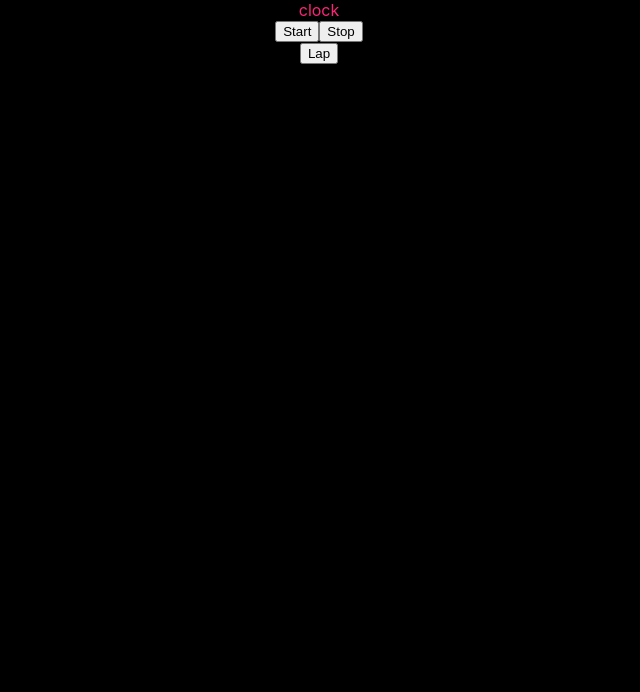
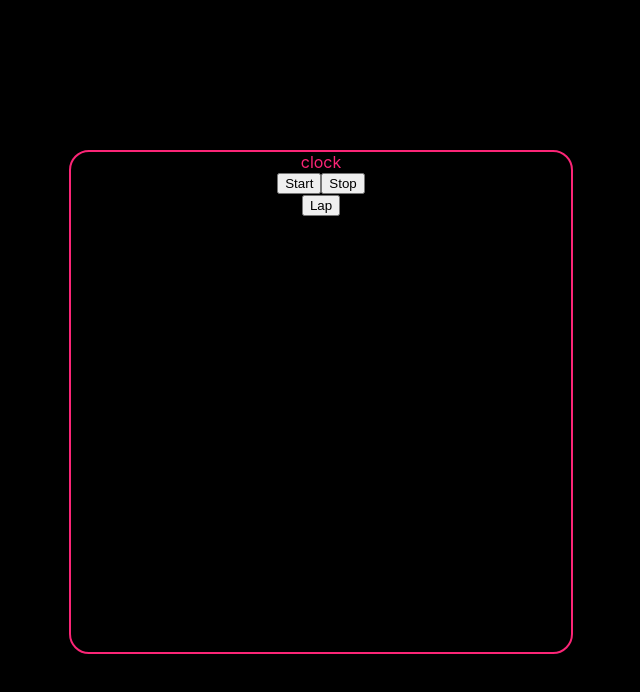
Before and after one commit to AdamC7313/clock_app, a React (Create React App) app: page / in a window 1280 px wide. Shown: the top 692 px of the page, without its empty margins (321-961 px from the left). Built offline with nearby package versions, Linux system fonts and the light colour scheme.

Commit message:
add basic app styling

```diff
--- a/src/App.css
+++ b/src/App.css
@@ -5,6 +5,14 @@ html {
 
 .App {
   text-align: center;
+  position: absolute;
+  left: 50%;
+  top: 50%;
+  height: 500px;
+  width: 500px;
+  margin: -250px 0 0 -250px;
+  border: 2px solid;
+  border-radius: 20px;
 }
 
 .App-logo {
--- a/src/index.css
+++ b/src/index.css
@@ -1,4 +1,11 @@
+html, #root {
+  height: 100%;
+  width: 100%;
+}
+
 body {
+  height: 100%;
+  width: 100%;
   margin: 0;
   font-family: -apple-system, BlinkMacSystemFont, 'Segoe UI', 'Roboto', 'Oxygen',
     'Ubuntu', 'Cantarell', 'Fira Sans', 'Droid Sans', 'Helvetica Neue',
@@ -7,6 +14,8 @@ body {
   -moz-osx-font-smoothing: grayscale;
 }
 
+
+
 code {
   font-family: source-code-pro, Menlo, Monaco, Consolas, 'Courier New',
     monospace;
```
